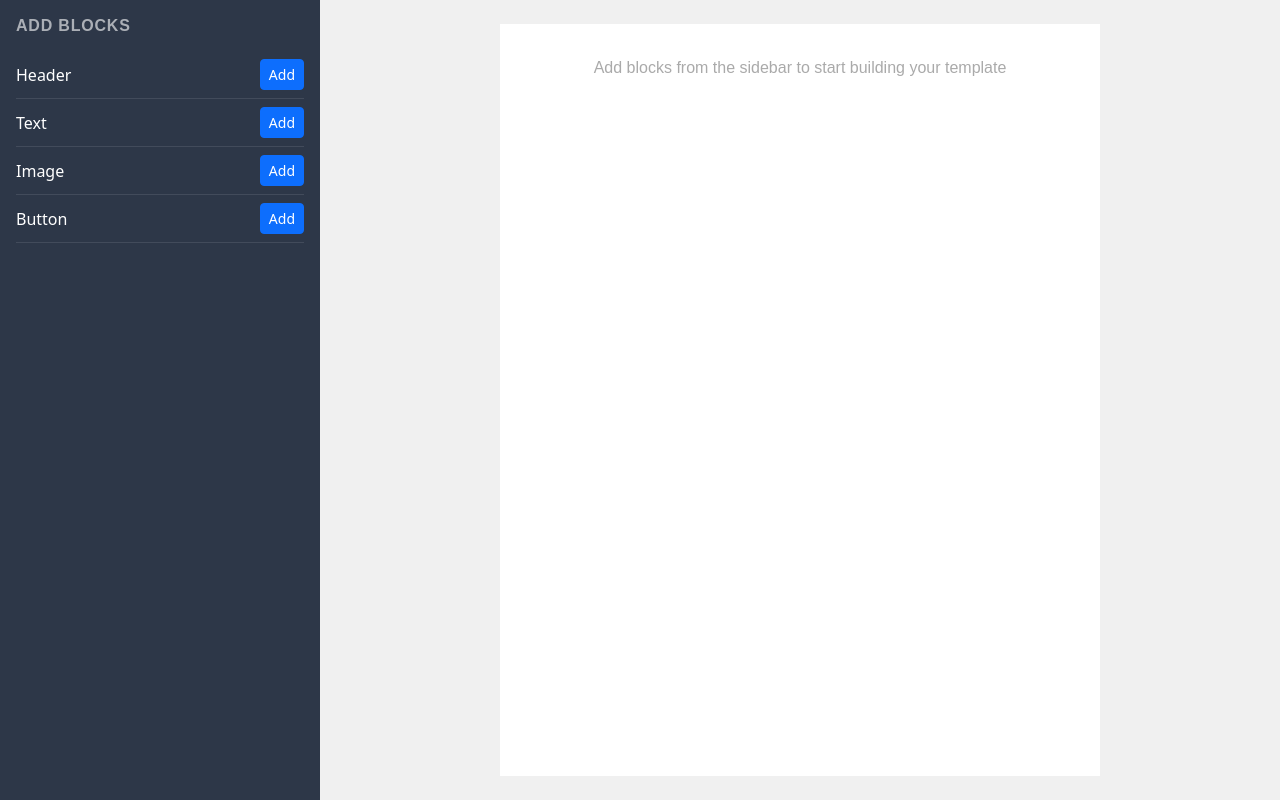
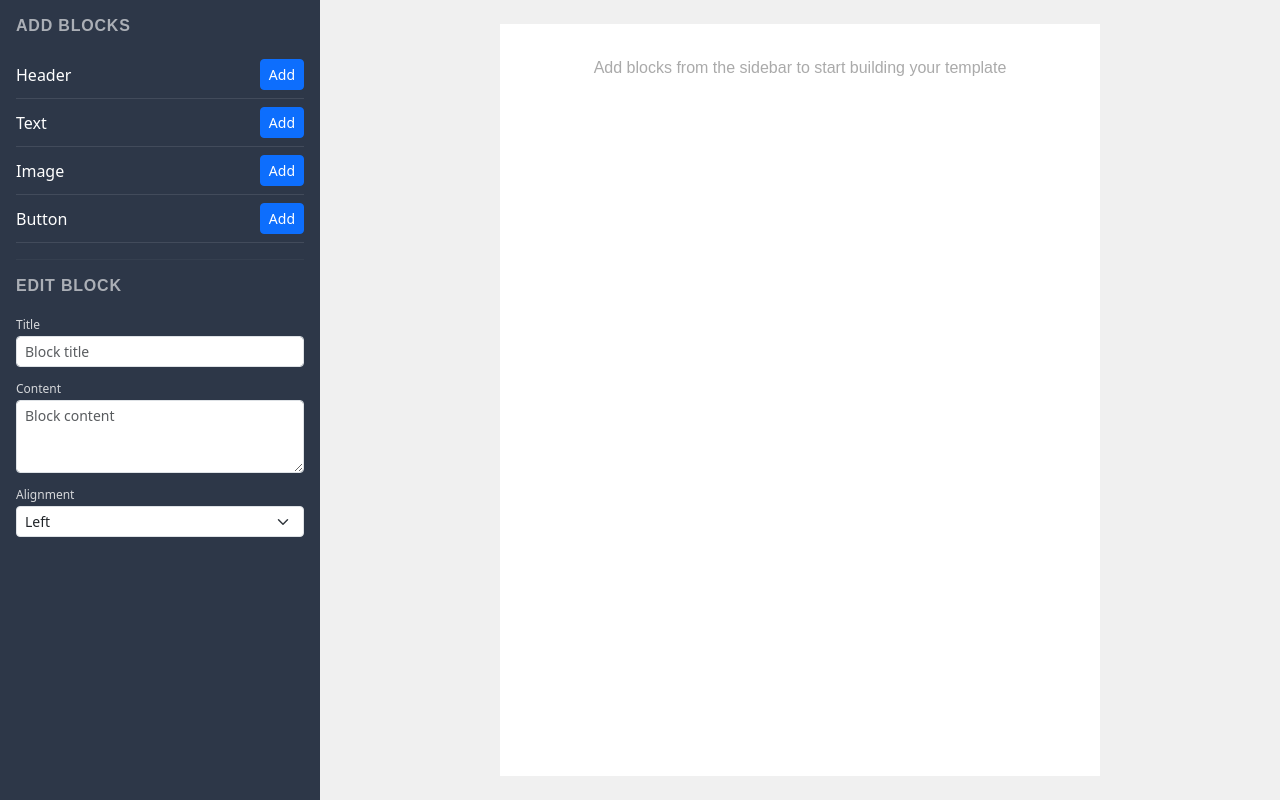
Before and after one commit to bonga1245/email-template-builder, an Angular app: page / in a window 1280 px wide. Built offline with nearby package versions, Linux system fonts and the light colour scheme.

Commit message:
Add static edit block

```diff
--- a/src/app/template-builder/template-builder.component.html
+++ b/src/app/template-builder/template-builder.component.html
@@ -11,6 +11,26 @@
           <button class="btn btn-sm btn-primary" (click)="addBlock(block.type)">Add</button>
         </div>
       }
+    </div>
+
+    <hr class="sidebar-divider" />
+    <h6 class="sidebar-title">Edit Block</h6>
+
+    <div class="mb-2">
+      <label class="form-label">Title</label>
+      <input class="form-control form-control-sm" placeholder="Block title" />
+    </div>
+    <div class="mb-2">
+      <label class="form-label">Content</label>
+      <textarea class="form-control form-control-sm" rows="3" placeholder="Block content"></textarea>
+    </div>
+    <div class="mb-2">
+      <label class="form-label">Alignment</label>
+      <select class="form-select form-select-sm">
+        <option value="left">Left</option>
+        <option value="center">Center</option>
+        <option value="right">Right</option>
+      </select>
     </div>
 
   </div>
--- a/src/app/template-builder/template-builder.component.scss
+++ b/src/app/template-builder/template-builder.component.scss
@@ -53,3 +53,15 @@
   padding: $spacing * 2;
   font-family: $font-family-base;
 }
+
+.sidebar-divider {
+  border-color: rgba(255, 255, 255, 0.15);
+  margin: $spacing 0;
+}
+
+.form-label {
+  color: $color-white;
+  font-size: 0.75rem;
+  opacity: 0.8;
+  margin-bottom: 2px;
+}
```
